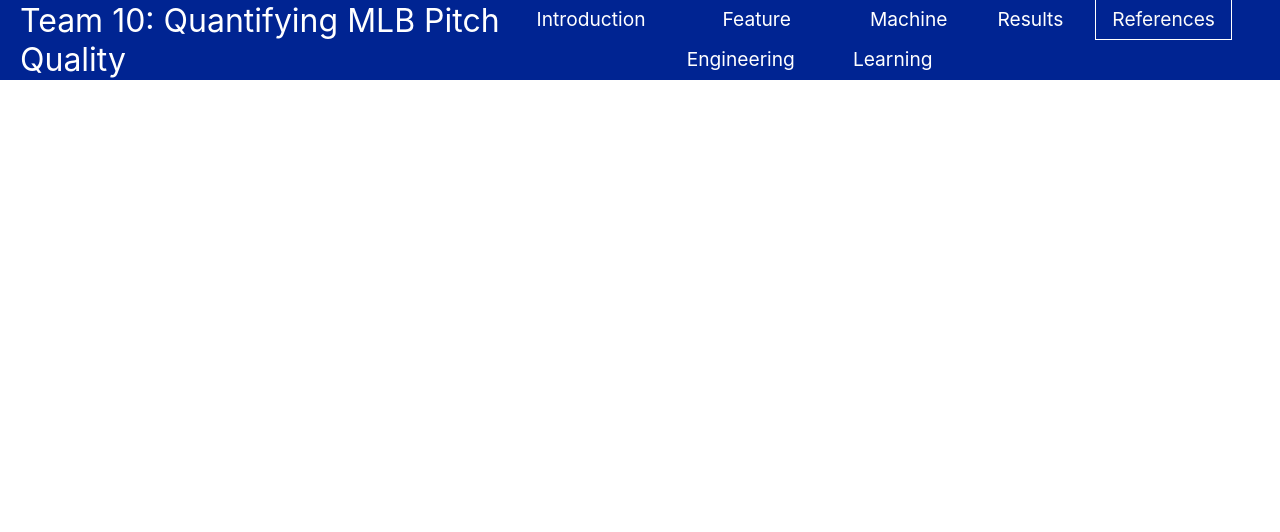
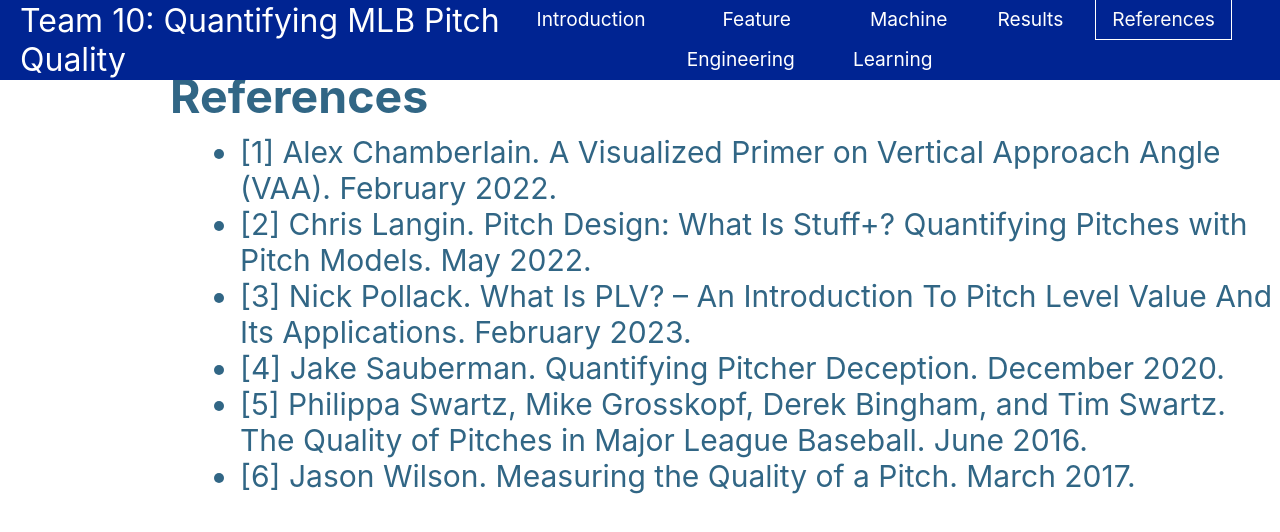
Before and after one commit to jaredjoo/pitch-quality, a React (Create React App) app: page /references in a window 1280 px wide. Shown: the top 532 px of the page. Built offline with nearby package versions, Linux system fonts and the light colour scheme.

Commit message:
added feature engineering graphs and references

```diff
--- a/src/components/Pages/FeatureEngineering.js
+++ b/src/components/Pages/FeatureEngineering.js
@@ -1,4 +1,6 @@
 import React from "react";
+import ArmAngle from "./ArmAnglePlot.png";
+import PitchMovementPlot from "./PitchMovementPlot.png";
 
 export const FeatureEngineering = () => {
   return (
@@ -34,6 +36,13 @@
             Horizontal and Vertical movement relative to primary fastball
           </li>
         </ul>
+        <div>
+          <img src={ArmAngle} alt="Arm Angle" style={{ width: "100%", height: "auto", maxWidth: "500px", marginTop: "30px" }} />
+        </div>
+        <div>
+          <img src={PitchMovementPlot} alt="Pitch Movement Plot" style={{ width: "100%", height: "auto", maxWidth: "500px", marginTop: "30px" }} />
+        </div>
+
       </div>
     </div>
   );
--- a/src/components/Pages/References.js
+++ b/src/components/Pages/References.js
@@ -2,7 +2,30 @@
 
 export const References = () => {
   return (
-    <div>
+<div>
+      <div style={{ textAlign: "left", paddingLeft: "170px", marginTop: "-140px" }}>
+        <h5>References</h5>
+        <ul style={{ fontSize: "30px", paddingLeft: "70px", marginTop: "10px", maxWidth: "1200px" }}>
+          <li style={{ wordWrap: "break-word" }}>
+            [1] Alex Chamberlain. A Visualized Primer on Vertical Approach Angle (VAA). February 2022.
+          </li>
+          <li style={{ wordWrap: "break-word" }}>
+            [2] Chris Langin. Pitch Design: What Is Stuff+? Quantifying Pitches with Pitch Models. May 2022.
+          </li>
+          <li style={{ wordWrap: "break-word" }}>
+            [3] Nick Pollack. What Is PLV? – An Introduction To Pitch Level Value And Its Applications. February 2023.
+          </li>
+          <li style={{ wordWrap: "break-word" }}>
+            [4] Jake Sauberman. Quantifying Pitcher Deception. December 2020.
+          </li>
+          <li style={{ wordWrap: "break-word" }}>
+            [5] Philippa Swartz, Mike Grosskopf, Derek Bingham, and Tim Swartz. The Quality of Pitches in Major League Baseball. June 2016.
+          </li>
+          <li style={{ wordWrap: "break-word" }}>
+            [6] Jason Wilson. Measuring the Quality of a Pitch. March 2017.
+          </li>
+        </ul>
+      </div>
     </div>
   );
 };
```
Also changed, not shown: src/components/Pages/ArmAnglePlot.png (added), src/components/Pages/PitchMovementPlot.png (added).
